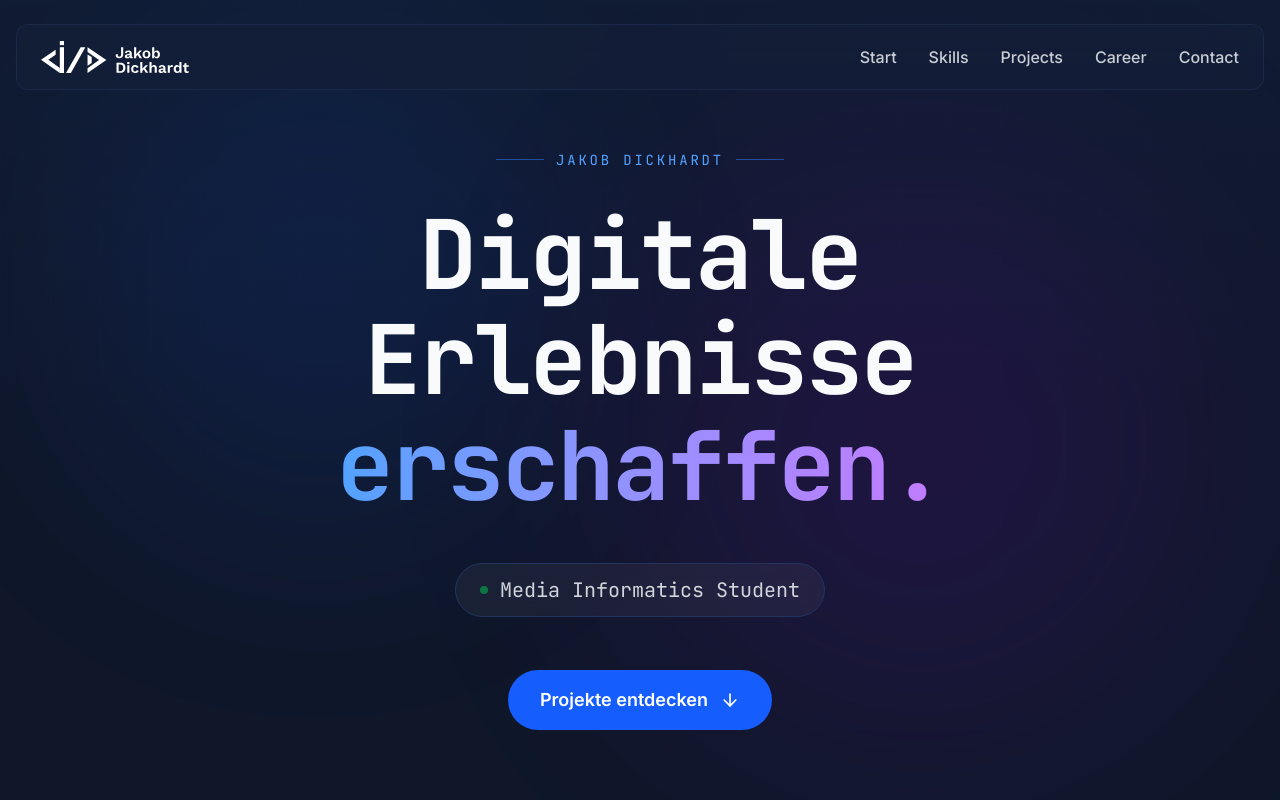
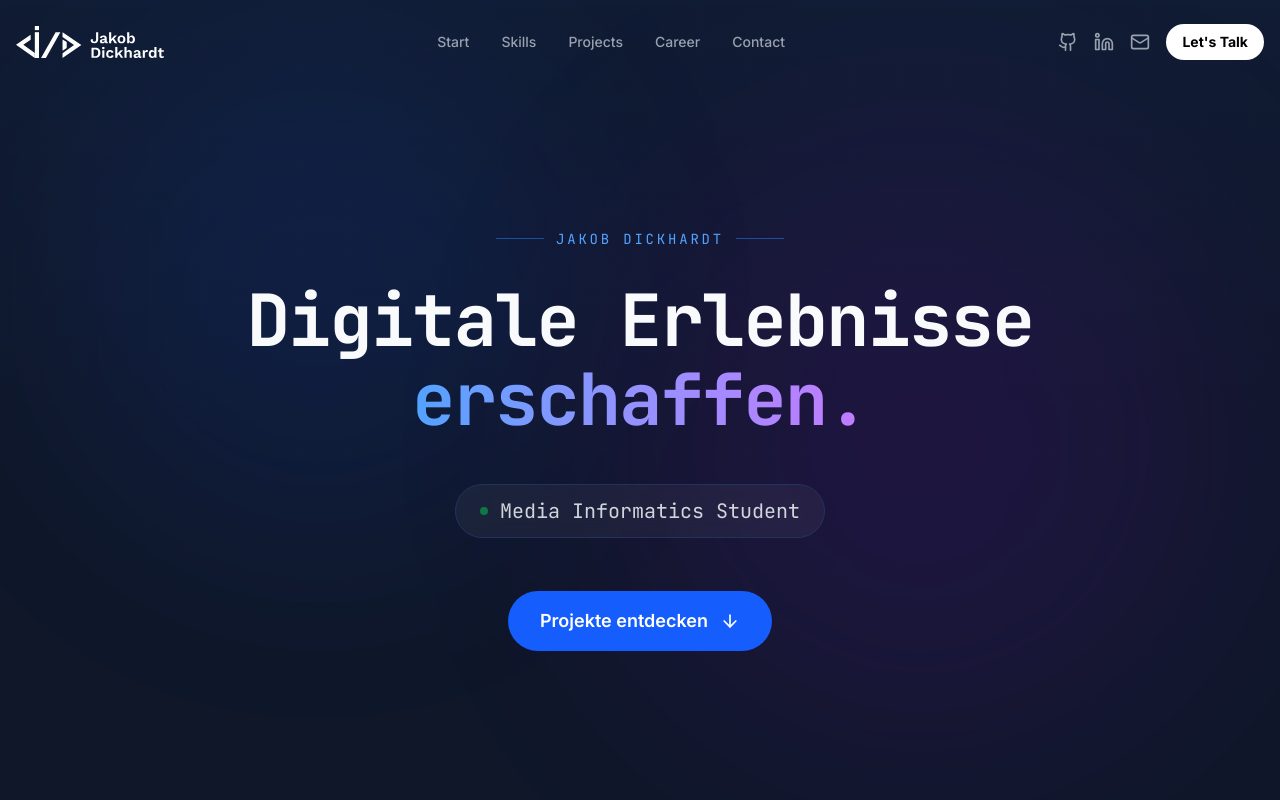
Before and after one commit to jakob9991/Portfolio, a Next.js app: page / in a window 1280 px wide. Shown: the top 800 px of the page. Built offline with nearby package versions, Linux system fonts and the light colour scheme.

Commit message:
Adjustements

```diff
--- a/components/Navigation.tsx
+++ b/components/Navigation.tsx
@@ -1,51 +1,85 @@
 'use client'
-import { useEffect, useState } from "react"
+import React, { useState, useEffect } from 'react';
+import { Menu, X, Github, Linkedin, Mail } from 'lucide-react';
+import { Button } from '@/components/ui/Button';
 import Image from "next/image"
 import logo from "../public/images/logo.svg"
-import { Button } from "./ui/Button"
-import { X, Menu } from "./ui/Icons"
+import { socialLinks } from '@/public/data/socialLinks';
 
 export const Navigation = () => {
   const [isScrolled, setIsScrolled] = useState(false);
   const [isMobileMenuOpen, setIsMobileMenuOpen] = useState(false);
 
+  // Handle Scroll Effect
   useEffect(() => {
     const handleScroll = () => {
       setIsScrolled(window.scrollY > 50);
-        }
-        window.addEventListener("scroll", handleScroll);
-        return () => window.removeEventListener("scroll", handleScroll);
+    };
+    window.addEventListener('scroll', handleScroll);
+    return () => window.removeEventListener('scroll', handleScroll);
   }, []);
 
   const navLinks = [
-        { label: "Start", href: "#start" },
-        { label: "Skills", href: "#skills" },
-        { label: "Projects", href: "#projects" },
-        { label: "Career", href: "#career" },
-        { label: "Contact", href: "#contact" },
+    { name: 'Start', href: '#start' },
+    { name: 'Skills', href: '#skills' },
+    { name: 'Projects', href: '#projects' },
+    { name: 'Career', href: '#career' },
+    { name: 'Contact', href: '#contact' },
   ];
 
-    const scrollToSection = (href: string) => {
+  useEffect(() => {
+    if (isMobileMenuOpen) {
+      // Speichere aktuelle Scroll-Position
+      const scrollY = window.scrollY;
+      document.body.style.overflow = 'hidden';
+      document.body.style.position = 'fixed';
+      document.body.style.top = `-${scrollY}px`;
+      document.body.style.width = '100%';
+    } else {
+      // Stelle Scroll-Position wieder her
+      const scrollY = document.body.style.top;
+      document.body.style.overflow = '';
+      document.body.style.position = '';
+      document.body.style.top = '';
+      document.body.style.width = '';
+      if (scrollY) {
+        window.scrollTo(0, parseInt(scrollY || '0') * -1);
+      }
+    }
+  }, [isMobileMenuOpen]);
+
+  // Smooth Scroll Handler
+  const handleNavClick = (e: React.MouseEvent<HTMLAnchorElement>, href: string) => {
+    e.preventDefault();
+    setIsMobileMenuOpen(false);
+
+    // Kurze Verzögerung, damit das Menü sich schließen kann
+    setTimeout(() => {
       const element = document.querySelector(href);
       if (element) {
-            element.scrollIntoView({ behavior: "smooth" });
-            setIsMobileMenuOpen(false);
+        element.scrollIntoView({
+          behavior: 'smooth',
+          block: 'start'
+        });
       }
-    }
+    }, 300);
+  };
 
   return (
-        <nav className={`fixed top-0 left-0 right-0 z-50 transition-all duration-300 ${isScrolled ? "py-4" : "py-6"}`}>
-            <div className="container mx-auto px-4">
-                <div className={`glass-effect rounded-2xl px-6 py-4 flex items-center justify-between transition-all duration-300 ${isScrolled ? "glow-effect" : ""}`}>
+    <header
+      className={`fixed top-0 left-0 right-0 z-50 transition-all duration-300 ${
+        isScrolled
+          ? 'bg-[#0a0a0a]/80 backdrop-blur-md border-b border-white/5 py-4'
+          : 'bg-transparent py-6'
+      }`}
+    >
+      <div className="container mx-auto px-4 flex items-center justify-between">
 
         {/* Logo */}
         <a
-                        href='#start'
-                        onClick={(e) => {
-                            e.preventDefault();
-                            scrollToSection("#start")
-                        }}
-                        className="flex items-center hover:opacity-80 transition-opacity group"
+          href="#start"
+          className="relative group z-50"
+          onClick={(e) => handleNavClick(e, '#start')}
         >
           <Image
             src={logo}
@@ -54,61 +88,85 @@ export const Navigation = () => {
             height={40}
             className="h-8 w-auto brightness-0 invert group-hover:brightness-100 group-hover:invert-0 transition-all"
           />
+          <div className="absolute -inset-2 bg-blue-500/20 blur-lg rounded-full opacity-0 group-hover:opacity-100 transition-opacity duration-300"></div>
         </a>
 
-                    {/* Desktop Navigation */}
-                    <div className="hidden md:flex items-center gap-8">
+        {/* Desktop Nav */}
+        <nav className="hidden md:flex items-center gap-8">
           {navLinks.map((link) => (
             <a
-                                key={link.href}
+              key={link.name}
               href={link.href}
-                                onClick={(e) => {
-                                    e.preventDefault();
-                                    scrollToSection(link.href);
-                                }}
-                                className="text-foreground/80 hover:text-primary transition-colors font-medium"
+              onClick={(e) => handleNavClick(e, link.href)}
+              className="text-sm font-medium text-gray-400 hover:text-blue-400 transition-colors relative group"
             >
-                                {link.label}
+              {link.name}
+              <span className="absolute -bottom-1 left-0 w-0 h-0.5 bg-blue-400 transition-all duration-300 group-hover:w-full"></span>
             </a>
           ))}
+        </nav>
+
+        {/* Desktop Social/CTA */}
+        <div className="hidden md:flex items-center gap-4">
+          {socialLinks.map((social) => {
+            const Icon = social.icon;
+
+            return (
+              <a
+                key={social.label}
+                href={social.href}
+                target="_blank"
+                rel="noopener noreferrer"
+                aria-label={social.label}
+                className="text-gray-400 hover:text-white transition-colors"
+              >
+                <Icon className="w-5 h-5" />
+              </a>
+            );
+          })}
+
+          <a
+            href="mailto:Jakob.dickhardt@t-online.de"
+            className="px-4 py-2 text-sm font-bold text-black bg-white rounded-full hover:bg-gray-200 transition-colors"
+          >
+            Let's Talk
+          </a>
         </div>
 
-                    {/* Mobile Menu Button */}
-                    <Button
-                        variant="ghost"
-                        size="icon"
-                        className="md:hidden"
+        {/* Mobile Menu Toggle */}
+        <button
+          className="md:hidden text-white z-50 p-2"
           onClick={() => setIsMobileMenuOpen(!isMobileMenuOpen)}
+          aria-label="Toggle menu"
         >
-                        {isMobileMenuOpen ? (
-                            <X className="h-6 w-6" />
-                        ) : (
-                            <Menu className="h-6 w-6" />
-                        )}
-                    </Button>
+          {isMobileMenuOpen ? <X className="w-6 h-6" /> : <Menu className="w-6 h-6" />}
+        </button>
+
+        {/* Mobile Menu Overlay */}
+        <div
+          className={`fixed inset-0 top-0 bg-[#0a0a0a] z-40 flex flex-col items-center justify-center gap-8 transition-transform duration-300 md:hidden ${
+            isMobileMenuOpen ? 'translate-x-0' : 'translate-x-full'
+          }`}
+        >
+          {navLinks.map((link) => (
+            <a
+              key={link.name}
+              href={link.href}
+              onClick={(e) => handleNavClick(e, link.href)}
+              className="text-2xl font-bold text-white hover:text-blue-400 transition-colors"
+            >
+              {link.name}
+            </a>
+          ))}
+
+          <div className="flex gap-6 mt-8">
+            <a href="https://github.com/jakobdickhardt" className="p-3 bg-white/5 rounded-full text-white"><Github /></a>
+            <a href="https://linkedin.com/in/jakob-dickhardt" className="p-3 bg-white/5 rounded-full text-white"><Linkedin /></a>
+            <a href="mailto:Jakob.dickhardt@t-online.de" className="p-3 bg-white/5 rounded-full text-white"><Mail /></a>
+          </div>
         </div>
 
-                {/* Mobile Menu */}
-                {isMobileMenuOpen && (
-                    <div className="md:hidden mt-4 glass-effect rounded-2xl p-6 animate-fade-in">
-                        <div className="flex flex-col gap-4">
-                            {navLinks.map((link) => (
-                                <a
-                                    key={link.href}
-                                    href={link.href}
-                                    onClick={(e) => {
-                                        e.preventDefault();
-                                        scrollToSection(link.href);
-                                    }}
-                                    className="text-foreground/80 hover:text-primary transition-colors font-medium text-lg"
-                                >
-                                    {link.label}
-                                </a>
-                            ))}
       </div>
-                    </div>
-                )}
-            </div>
-        </nav>
-    )
-}
+    </header>
+  );
+};
--- a/components/sections/Footer.tsx
+++ b/components/sections/Footer.tsx
@@ -3,18 +3,14 @@ import React, { useEffect, useRef } from "react";
 import { gsap } from "gsap";
 import { ScrollTrigger } from "gsap/ScrollTrigger";
 import { Github, Linkedin, Mail, MapPin, Smartphone } from "lucide-react";
-
+import { socialLinks } from "@/public/data/socialLinks";
 gsap.registerPlugin(ScrollTrigger);
 
 export const Footer = () => {
   const footerRef = useRef<HTMLElement>(null);
 
   // Echte Daten aus dem CV
-  const socialLinks = [
-    { icon: <Github className="w-5 h-5" />, href: "https://github.com/jakob9991", label: "GitHub" },
-    { icon: <Linkedin className="w-5 h-5" />, href: "www.linkedin.com/in/jakob-dickhardt-b1a8ab293", label: "LinkedIn" },
-    { icon: <Mail className="w-5 h-5" />, href: "mailto:Jakob.dickhardt@t-online.de", label: "Email" },
-  ];
+
 
   useEffect(() => {
     const ctx = gsap.context(() => {
@@ -125,7 +121,9 @@ export const Footer = () => {
 
           {/* 4. Social Icons */}
           <div className="footer-item flex gap-4 mb-10">
-            {socialLinks.map((social, index) => (
+            {socialLinks.map((social, index) => {
+              const Icon = social.icon
+              return (
                 <a
                   key={index}
                   href={social.href}
@@ -134,9 +132,10 @@ export const Footer = () => {
                   aria-label={social.label}
                   className="w-12 h-12 flex items-center justify-center rounded-full bg-white/5 border border-white/10 text-gray-400 hover:text-white hover:bg-blue-600 hover:border-blue-500 hover:scale-110 transition-all duration-300 hover:shadow-[0_0_15px_rgba(37,99,235,0.5)]"
                 >
-                {social.icon}
+                  <Icon className= "w-5-h-5"/>
                 </a>
-            ))}
+              )
+            })}
           </div>
 
           {/* 5. Copyright & Legal */}
--- a/components/sections/Hero.tsx
+++ b/components/sections/Hero.tsx
@@ -142,7 +142,7 @@ export const Hero = () => {
           {/* Headline */}
           <h1
             ref={headlineRef}
-            className="text-5xl md:text-7xl lg:text-8xl font-bold mb-10 leading-[1.1] tracking-tight"
+            className="text-5xl md:text-7xl lg:text-7xl font-bold mb-10 leading-[1.1] tracking-tight"
           >
             Digitale Erlebnisse
             <br />
--- /dev/null
+++ b/public/data/socialLinks.ts
@@ -0,0 +1,13 @@
+
+import { Github, Mail, Linkedin } from "lucide-react";
+import type { LucideIcon } from "lucide-react";
+interface SocialLink {
+    icon : LucideIcon;
+    href: string;
+    label: string;
+}
+export const socialLinks:SocialLink[] = [
+    { icon: Github , href: "https://github.com/jakob9991", label: "GitHub" },
+    { icon: Linkedin, href: "https://linkedin.com/in/jakob-dickhardt-b1a8ab293", label: "LinkedIn" },
+    { icon: Mail , href: "mailto:Jakob.dickhardt@t-online.de", label: "Email" },
+  ];
```
Also changed, not shown: components/sections/Timeline.tsx (+17 -18 lines). Lines whose indentation alone changed are shown as unchanged.
